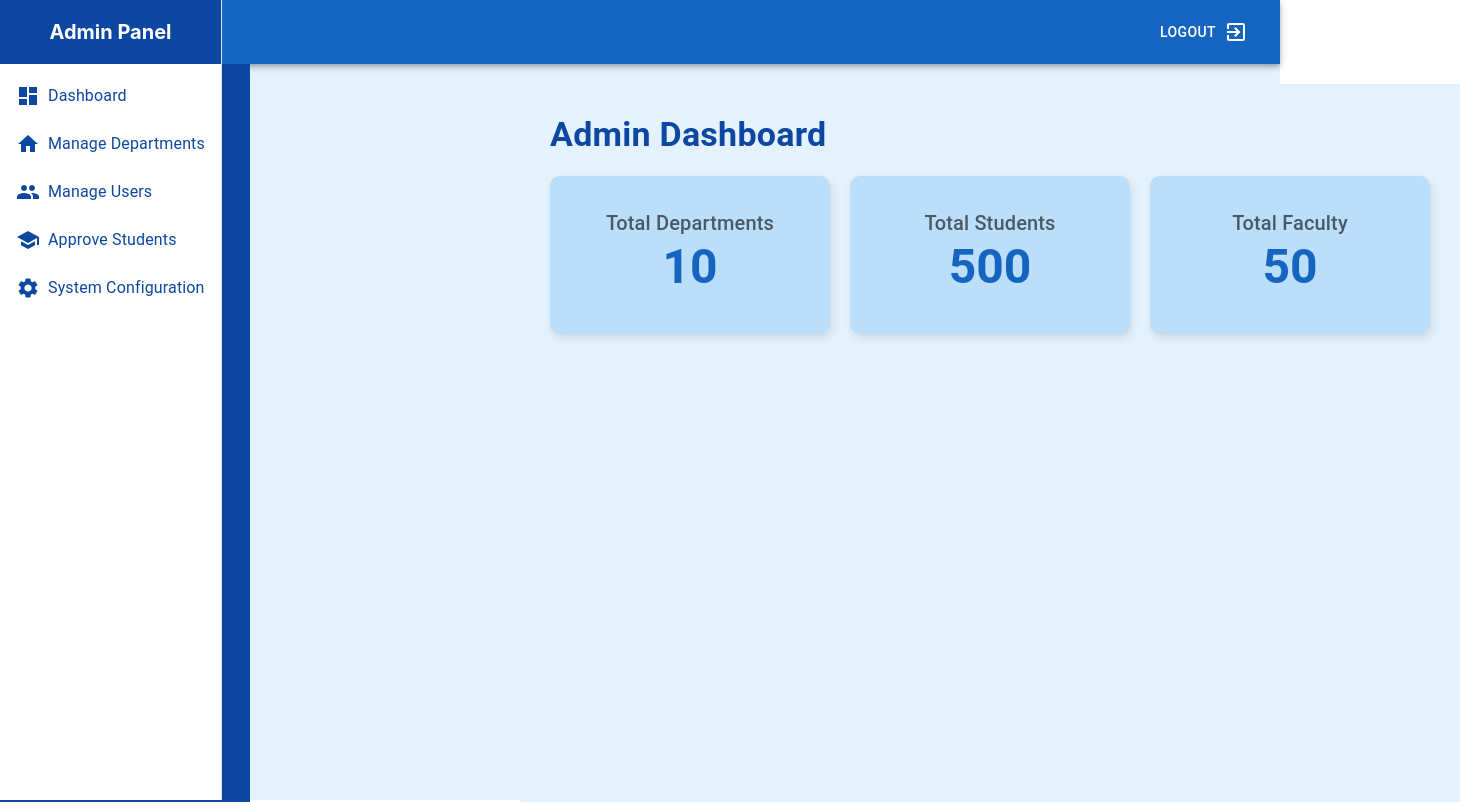
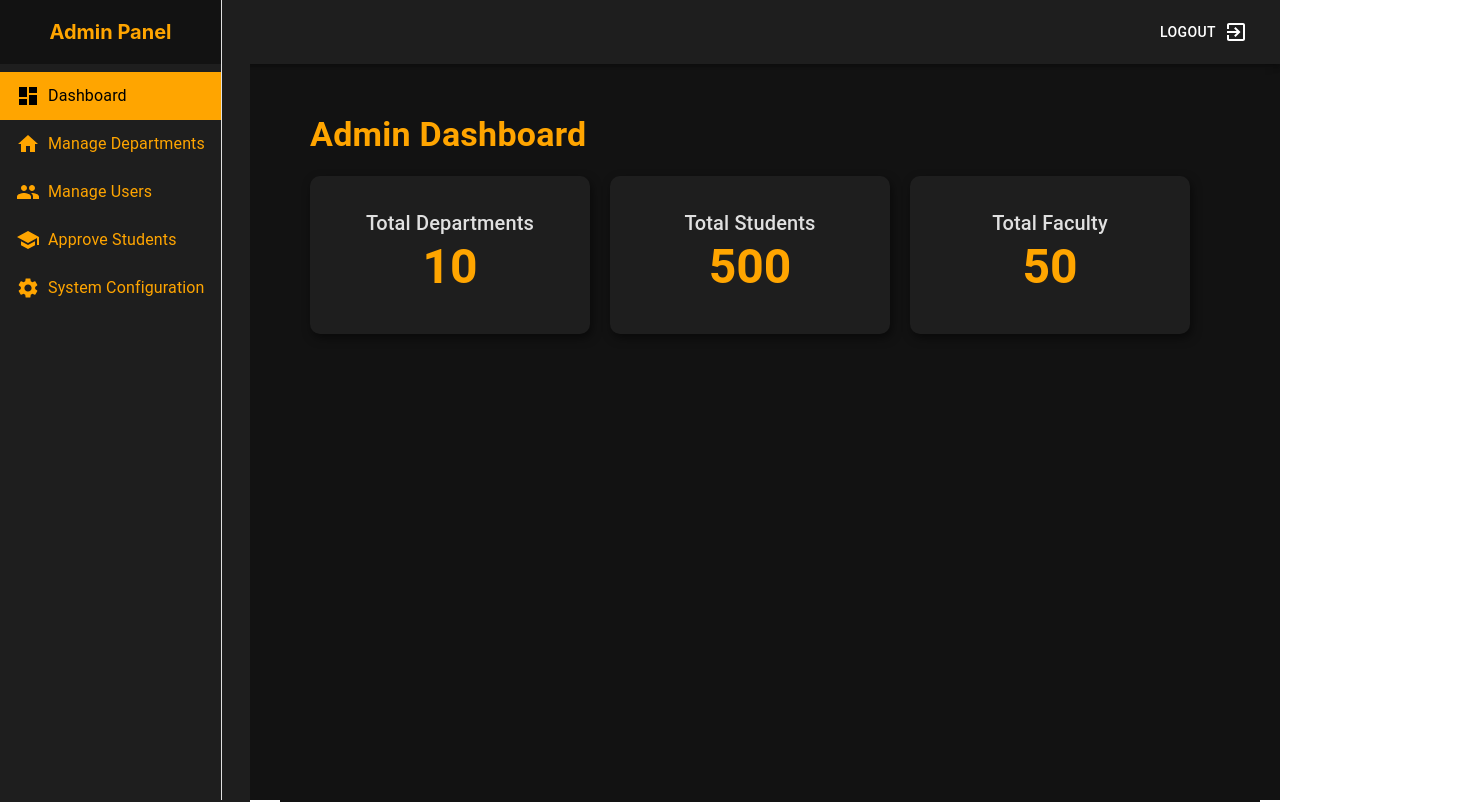
Before and after one commit to sonalgonsalves/attendify, a React (Create React App) app in the folder frontend/: page /admin in a window 1280 px wide. Shown: the top 802 px of the page, 1480 px wide, since content can reach past the window. Built offline with nearby package versions, Linux system fonts and the light colour scheme.

Commit message:
admin, exam, student ui stage 3

```diff
--- a/frontend/src/AdminDashboard.js
+++ b/frontend/src/AdminDashboard.js
@@ -1,31 +1,31 @@
 import React from "react";
-import { Routes, Route, Link, useNavigate } from "react-router-dom";
+import { Routes, Route, useNavigate, NavLink } from "react-router-dom";
 import { Drawer, List, ListItem, ListItemText, Card, CardContent, Typography, AppBar, Toolbar, Button, Box } from "@mui/material";
 import { Home, Group, School, Settings, ExitToApp, Dashboard as DashboardIcon } from "@mui/icons-material";
 
 function AdminHome() {
   return (
-    <div style={{ padding: "30px", backgroundColor: "#E3F2FD", height: "100vh" }}>
-      <Typography variant="h4" gutterBottom style={{ fontWeight: "bold", color: "#0D47A1" }}>
+    <div style={{ padding: "30px", backgroundColor: "#121212", height: "100vh" }}>
+      <Typography variant="h4" gutterBottom style={{ fontWeight: "bold", color: "#FFA500" }}>
         Admin Dashboard
       </Typography>
       <div style={{ display: "flex", gap: "20px", marginTop: "20px" }}>
         <Card style={cardStyle}>
           <CardContent>
-            <Typography variant="h6" color="textSecondary">Total Departments</Typography>
-            <Typography variant="h3" style={{ fontWeight: "bold", color: "#1565C0" }}>10</Typography>
+            <Typography variant="h6" color="#E0E0E0">Total Departments</Typography>
+            <Typography variant="h3" style={{ fontWeight: "bold", color: "#FFA500" }}>10</Typography>
           </CardContent>
         </Card>
         <Card style={cardStyle}>
           <CardContent>
-            <Typography variant="h6" color="textSecondary">Total Students</Typography>
-            <Typography variant="h3" style={{ fontWeight: "bold", color: "#1565C0" }}>500</Typography>
+            <Typography variant="h6" color="#E0E0E0">Total Students</Typography>
+            <Typography variant="h3" style={{ fontWeight: "bold", color: "#FFA500" }}>500</Typography>
           </CardContent>
         </Card>
         <Card style={cardStyle}>
           <CardContent>
-            <Typography variant="h6" color="textSecondary">Total Faculty</Typography>
-            <Typography variant="h3" style={{ fontWeight: "bold", color: "#1565C0" }}>50</Typography>
+            <Typography variant="h6" color="#E0E0E0">Total Faculty</Typography>
+            <Typography variant="h3" style={{ fontWeight: "bold", color: "#FFA500" }}>50</Typography>
           </CardContent>
         </Card>
       </div>
@@ -37,68 +37,88 @@ const cardStyle = {
   width: "250px",
   padding: "15px",
   textAlign: "center",
-  boxShadow: "2px 4px 10px rgba(0,0,0,0.1)",
+  boxShadow: "2px 4px 10px rgba(0, 0, 0, 0.5)",
   borderRadius: "10px",
-  backgroundColor: "#BBDEFB",
+  backgroundColor: "#1e1e1e",
 };
 
 function ManageDepartments() {
   return (
-    <div style={{ padding: "30px", backgroundColor: "#E3F2FD", height: "100vh" }}>
-      <Typography variant="h4" color="#0D47A1">Manage Departments</Typography>
+    <div style={{ padding: "30px", backgroundColor: "#121212", height: "100vh" }}>
+      <Typography variant="h4" color="#FFA500">Manage Departments</Typography>
     </div>
   );
 }
 
 function ManageUsers() {
   return (
-    <div style={{ padding: "30px", backgroundColor: "#E3F2FD", height: "100vh" }}>
-      <Typography variant="h4" color="#0D47A1">Manage Users</Typography>
+    <div style={{ padding: "30px", backgroundColor: "#121212", height: "100vh" }}>
+      <Typography variant="h4" color="#FFA500">Manage Users</Typography>
     </div>
   );
 }
 
 function ApproveStudents() {
   return (
-    <div style={{ padding: "30px", backgroundColor: "#E3F2FD", height: "100vh" }}>
-      <Typography variant="h4" color="#0D47A1">Approve Students</Typography>
+    <div style={{ padding: "30px", backgroundColor: "#121212", height: "100vh" }}>
+      <Typography variant="h4" color="#FFA500">Approve Students</Typography>
     </div>
   );
 }
 
 function SystemConfiguration() {
   return (
-    <div style={{ padding: "30px", backgroundColor: "#E3F2FD", height: "100vh" }}>
-      <Typography variant="h4" color="#0D47A1">System Configuration</Typography>
+    <div style={{ padding: "30px", backgroundColor: "#121212", height: "100vh" }}>
+      <Typography variant="h4" color="#FFA500">System Configuration</Typography>
     </div>
   );
 }
 
 function Sidebar() {
   return (
-    <Drawer variant="permanent" anchor="left" sx={{ width: 250, bgcolor: "#0D47A1", color: "white" }}>
-      <Box sx={{ padding: "20px", textAlign: "center", bgcolor: "#0D47A1", color: "white", fontSize: "20px", fontWeight: "bold" }}>
+    <Drawer variant="permanent" anchor="left" sx={{ width: 250, bgcolor: "#1e1e1e", color: "white" }}>
+      <Box sx={{ padding: "20px", textAlign: "center", bgcolor: "#121212", color: "#FFA500", fontSize: "20px", fontWeight: "bold" }}>
         Admin Panel
       </Box>
-      <List>
-        <ListItem button component={Link} to="/admin" sx={{ color: "#0D47A1" }}>
-          <DashboardIcon sx={{ marginRight: 1, color: "#0D47A1" }} />
+      <List sx={{ bgcolor: '#1e1e1e', height: '100%' }}>
+        <ListItem button component={NavLink} to="/admin"
+          style={({ isActive }) => ({
+            backgroundColor: isActive ? "#FFA500" : "transparent",
+            color: isActive ? "#000000" : "#FFA500"
+          })}>
+          <DashboardIcon sx={{ marginRight: 1, color: "inherit" }} />
           <ListItemText primary="Dashboard" />
         </ListItem>
-        <ListItem button component={Link} to="/admin/departments" sx={{ color: "#0D47A1" }}>
-          <Home sx={{ marginRight: 1, color: "#0D47A1" }} />
+        <ListItem button component={NavLink} to="/admin/departments"
+          style={({ isActive }) => ({
+            backgroundColor: isActive ? "#FFA500" : "transparent",
+            color: isActive ? "#000000" : "#FFA500"
+          })}>
+          <Home sx={{ marginRight: 1, color: "inherit" }} />
           <ListItemText primary="Manage Departments" />
         </ListItem>
-        <ListItem button component={Link} to="/admin/users" sx={{ color: "#0D47A1" }}>
-          <Group sx={{ marginRight: 1, color: "#0D47A1" }} />
+        <ListItem button component={NavLink} to="/admin/users"
+          style={({ isActive }) => ({
+            backgroundColor: isActive ? "#FFA500" : "transparent",
+            color: isActive ? "#000000" : "#FFA500"
+          })}>
+          <Group sx={{ marginRight: 1, color: "inherit" }} />
           <ListItemText primary="Manage Users" />
         </ListItem>
-        <ListItem button component={Link} to="/admin/students" sx={{ color: "#0D47A1" }}>
-          <School sx={{ marginRight: 1, color: "#0D47A1" }} />
+        <ListItem button component={NavLink} to="/admin/students"
+          style={({ isActive }) => ({
+            backgroundColor: isActive ? "#FFA500" : "transparent",
+            color: isActive ? "#000000" : "#FFA500"
+          })}>
+          <School sx={{ marginRight: 1, color: "inherit" }} />
           <ListItemText primary="Approve Students" />
         </ListItem>
-        <ListItem button component={Link} to="/admin/settings" sx={{ color: "#0D47A1" }}>
-          <Settings sx={{ marginRight: 1, color: "#0D47A1" }} />
+        <ListItem button component={NavLink} to="/admin/settings"
+          style={({ isActive }) => ({
+            backgroundColor: isActive ? "#FFA500" : "transparent",
+            color: isActive ? "#000000" : "#FFA500"
+          })}>
+          <Settings sx={{ marginRight: 1, color: "inherit" }} />
           <ListItemText primary="System Configuration" />
         </ListItem>
       </List>
@@ -110,9 +130,9 @@ function TopBar() {
   const navigate = useNavigate();
 
   return (
-    <AppBar position="static" sx={{ background: "#1565C0" }}>
+    <AppBar position="static" sx={{ background: "#1e1e1e" }}>
       <Toolbar sx={{ display: "flex", justifyContent: "space-between" }}>
-        <Typography variant="h6">Admin Dashboard</Typography>
+        <Typography variant="h6" color="#FFA500">Admin Dashboard</Typography>
         <Button color="inherit" onClick={() => navigate("/")}>Logout <ExitToApp sx={{ marginLeft: 1 }} /></Button>
       </Toolbar>
     </AppBar>
@@ -121,11 +141,11 @@ function TopBar() {
 
 function AdminDashboard() {
   return (
-    <div style={{ backgroundColor: "#E3F2FD", height: "100vh" }}>
+    <div style={{ backgroundColor: "#121212", height: "100vh" }}>
       <TopBar />
       <div style={{ display: "flex" }}>
         <Sidebar />
-        <div style={{ marginLeft: "250px", flex: 1, padding: "20px" }}>
+        <div style={{ marginLeft: "10px", flex: 1, padding: "20px" }}>
           <Routes>
             <Route path="/" element={<AdminHome />} />
             <Route path="departments" element={<ManageDepartments />} />
--- a/frontend/src/Login.js
+++ b/frontend/src/Login.js
@@ -37,7 +37,7 @@ function Login() {
         }
 
         // Role check
-        if (role === "admin") {
+        if (role === "Admin") {
             alert("Admin login successful!");
             navigate('/admin');
             return;
@@ -52,12 +52,12 @@ function Login() {
             navigate('/faculty');
             return;
         }
-        else if (role === "student") {
+        else if (role === "Student") {
             alert("Student login successful!");
             navigate('/student');
             return;
         }
-        else if (role === "exam") {
+        else if (role === "Exam") {
             alert("Exam Staff login successful!");
             navigate('/exam');
             return;
--- a/frontend/src/StudentDashboard.js
+++ b/frontend/src/StudentDashboard.js
@@ -1,9 +1,103 @@
 import React from "react";
+import { Routes, Route, useNavigate, NavLink } from "react-router-dom";
+import { Drawer, List, ListItem, ListItemText, Card, CardContent, Typography, AppBar, Toolbar, Button, Box } from "@mui/material";
+import { Assessment, ExitToApp, Dashboard as DashboardIcon } from "@mui/icons-material";
+
+function StudentHome() {
+  return (
+    <div style={{ padding: "30px", backgroundColor: "#121212", height: "100vh" }}>
+      <Typography variant="h4" gutterBottom style={{ fontWeight: "bold", color: "#FFA500" }}>
+        Student Dashboard
+      </Typography>
+      <div style={{ display: "flex", gap: "20px", marginTop: "20px" }}>
+        <Card style={cardStyle}>
+          <CardContent>
+            <Typography variant="h6" color="#E0E0E0">Total attendance</Typography>
+            <Typography variant="h3" style={{ fontWeight: "bold", color: "#FFA500" }}>10%</Typography>
+          </CardContent>
+        </Card>
+        <Card style={cardStyle}>
+          <CardContent>
+            <Typography variant="h6" color="#E0E0E0">Marks obtained</Typography>
+            <Typography variant="h3" style={{ fontWeight: "bold", color: "#FFA500" }}>500</Typography>
+          </CardContent>
+        </Card>
+      </div>
+    </div>
+  );
+}
+
+const cardStyle = {
+  width: "250px",
+  padding: "15px",
+  textAlign: "center",
+  boxShadow: "2px 4px 10px rgba(0, 0, 0, 0.5)",
+  borderRadius: "10px",
+  backgroundColor: "#1e1e1e",
+};
+
+function ViewMarksAttend() {
+  return (
+    <div style={{ padding: "30px", backgroundColor: "#121212", height: "100vh" }}>
+      <Typography variant="h4" color="#FFA500">View Marks and Attendance</Typography>
+    </div>
+  );
+}
+
+function Sidebar() {
+  return (
+    <Drawer variant="permanent" anchor="left" sx={{ width: 250, bgcolor: "#1e1e1e", color: "white" }}>
+      <Box sx={{ padding: "20px", textAlign: "center", bgcolor: "#121212", color: "#FFA500", fontSize: "20px", fontWeight: "bold" }}>
+        Student Panel
+      </Box>
+      <List sx={{ bgcolor: '#1e1e1e', height: '100%' }}>
+        <ListItem button component={NavLink} to="/student"
+          style={({ isActive }) => ({
+            backgroundColor: isActive ? "#FFA500" : "transparent",
+            color: isActive ? "#000000" : "#FFA500"
+          })}>
+          <DashboardIcon sx={{ marginRight: 1, color: "inherit" }} />
+          <ListItemText primary="Dashboard" />
+        </ListItem>
+        <ListItem button component={NavLink} to="/student/marks"
+          style={({ isActive }) => ({
+            backgroundColor: isActive ? "#FFA500" : "transparent",
+            color: isActive ? "#000000" : "#FFA500"
+          })}>
+          <Assessment sx={{ marginRight: 1, color: "inherit" }} />
+          <ListItemText primary="View Marks and Attendance" />
+        </ListItem>
+      </List>
+    </Drawer>
+  );
+}
+
+function TopBar() {
+  const navigate = useNavigate();
+
+  return (
+    <AppBar position="static" sx={{ background: "#1e1e1e" }}>
+      <Toolbar sx={{ display: "flex", justifyContent: "space-between" }}>
+        <Typography variant="h6" color="#FFA500">Student Dashboard</Typography>
+        <Button color="inherit" onClick={() => navigate("/")}>Logout <ExitToApp sx={{ marginLeft: 1 }} /></Button>
+      </Toolbar>
+    </AppBar>
+  );
+}
 
 function StudentDashboard() {
   return (
-    <div>
-      <h3>StudentDashboard</h3>
+    <div style={{ backgroundColor: "#121212", height: "100vh" }}>
+      <TopBar />
+      <div style={{ display: "flex" }}>
+        <Sidebar />
+        <div style={{ marginLeft: "10px", flex: 1, padding: "20px" }}>
+          <Routes>
+            <Route path="/" element={<StudentHome />} />
+            <Route path="marks" element={<ViewMarksAttend />} />
+          </Routes>
+        </div>
+      </div>
     </div>
   );
 }
```
Also changed, not shown: frontend/src/ExamDashboard.js (+95 -4 lines).
